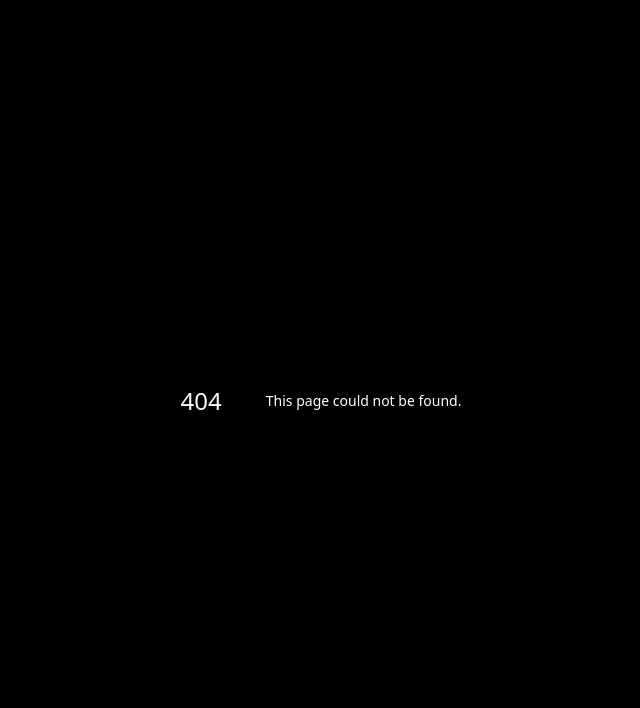
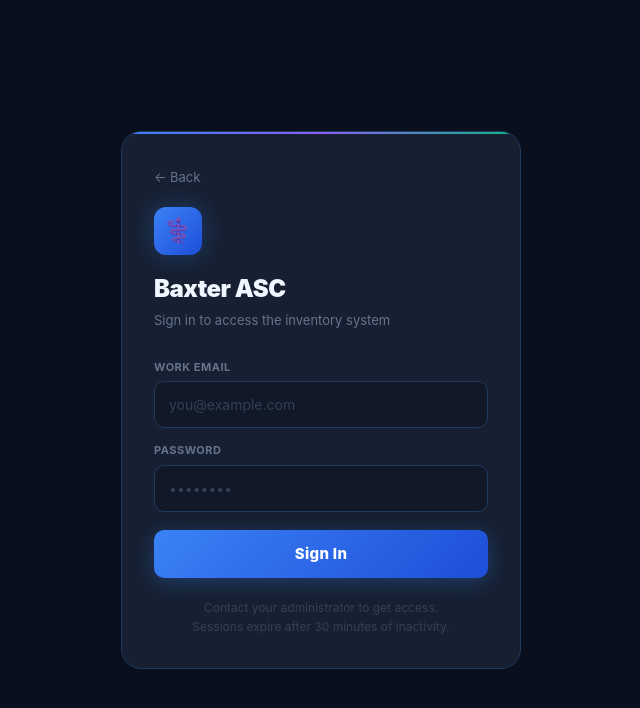
Before and after one commit to ASC-Harrison/nextjs-with-supabase, a Next.js app: page /login in a window 1280 px wide. Before the commit this address had no page. Shown: the top 708 px of the page, without its empty margins (319-959 px from the left). Built offline with nearby package versions, Linux system fonts and the light colour scheme; no server answers.

Commit message:
Create page.tsx

```diff
--- /dev/null
+++ b/app/login/page.tsx
@@ -0,0 +1,111 @@
+"use client";
+
+import { useState } from "react";
+import { useRouter } from "next/navigation";
+import { createClient } from "@supabase/supabase-js";
+
+const supabase = createClient(
+  process.env.NEXT_PUBLIC_SUPABASE_URL!,
+  process.env.NEXT_PUBLIC_SUPABASE_ANON_KEY!
+);
+
+const CSS = `
+  *,*::before,*::after{box-sizing:border-box;}
+  body{margin:0;background:#0a0f1e;font-family:-apple-system,BlinkMacSystemFont,'SF Pro Display','Segoe UI',sans-serif;}
+  .root{min-height:100vh;background:#0a0f1e;display:flex;align-items:center;justify-content:center;padding:16px;}
+  .card{width:100%;max-width:400px;background:#162032;border:1px solid #1e3a5f;border-radius:20px;padding:32px;position:relative;overflow:hidden;}
+  .card::before{content:'';position:absolute;top:0;left:0;right:0;height:2px;background:linear-gradient(90deg,#3b82f6,#8b5cf6,#10b981);border-radius:20px 20px 0 0;}
+  .logo{width:48px;height:48px;background:linear-gradient(135deg,#3b82f6,#1d4ed8);border-radius:12px;display:flex;align-items:center;justify-content:center;font-size:24px;margin-bottom:16px;box-shadow:0 0 24px rgba(59,130,246,0.3);}
+  .title{font-size:24px;font-weight:900;color:#f0f6ff;letter-spacing:-0.5px;margin-bottom:4px;}
+  .sub{font-size:13px;color:#64748b;margin-bottom:28px;}
+  .label{font-size:11px;font-weight:700;color:#64748b;text-transform:uppercase;letter-spacing:0.5px;margin-bottom:6px;display:block;}
+  .inp{width:100%;border-radius:10px;border:1px solid #1e3a5f;background:#111827;color:#f0f6ff;padding:12px 14px;font-size:14px;font-family:inherit;outline:none;transition:all 0.18s;margin-bottom:14px;}
+  .inp:focus{border-color:#3b82f6;box-shadow:0 0 0 3px rgba(59,130,246,0.1);}
+  .inp::placeholder{color:#334155;}
+  .btn{width:100%;border-radius:10px;padding:13px;font-size:15px;font-weight:800;cursor:pointer;border:none;background:linear-gradient(135deg,#3b82f6,#1d4ed8);color:#fff;font-family:inherit;letter-spacing:0.3px;box-shadow:0 4px 20px rgba(59,130,246,0.3);transition:all 0.18s;margin-top:4px;}
+  .btn:hover{box-shadow:0 6px 28px rgba(59,130,246,0.45);transform:translateY(-1px);}
+  .btn:disabled{opacity:0.5;cursor:not-allowed;transform:none;}
+  .err{background:rgba(239,68,68,0.1);border:1px solid rgba(239,68,68,0.3);border-radius:10px;padding:12px 14px;font-size:13px;color:#fca5a5;margin-bottom:14px;}
+  .back{display:inline-flex;align-items:center;gap:6px;color:#64748b;font-size:13px;cursor:pointer;margin-bottom:20px;background:none;border:none;font-family:inherit;padding:0;}
+  .back:hover{color:#94a3b8;}
+  .timeout-badge{background:rgba(245,158,11,0.1);border:1px solid rgba(245,158,11,0.3);border-radius:10px;padding:10px 14px;font-size:12px;color:#fcd34d;margin-bottom:16px;display:flex;align-items:center;gap:8px;}
+`;
+
+export default function LoginPage() {
+  const router = useRouter();
+  const [email, setEmail]       = useState("");
+  const [password, setPassword] = useState("");
+  const [loading, setLoading]   = useState(false);
+  const [error, setError]       = useState("");
+
+  // Check if redirected due to session timeout
+  const isTimeout = typeof window !== "undefined" &&
+    new URLSearchParams(window.location.search).get("timeout") === "1";
+
+  async function handleLogin(e: React.FormEvent) {
+    e.preventDefault();
+    setLoading(true);
+    setError("");
+    try {
+      const { error: authError } = await supabase.auth.signInWithPassword({ email: email.trim(), password });
+      if (authError) { setError(authError.message); setLoading(false); return; }
+      router.push("/");
+    } catch (e: any) {
+      setError(e?.message ?? "Login failed");
+      setLoading(false);
+    }
+  }
+
+  return (
+    <>
+      <style dangerouslySetInnerHTML={{ __html: CSS }} />
+      <div className="root">
+        <div className="card">
+          <button onClick={() => router.push("/")} className="back">← Back</button>
+          <div className="logo">⚕️</div>
+          <div className="title">Baxter ASC</div>
+          <div className="sub">Sign in to access the inventory system</div>
+
+          {isTimeout && (
+            <div className="timeout-badge">
+              ⏱ Session expired due to inactivity. Please sign in again.
+            </div>
+          )}
+
+          {error && <div className="err">{error}</div>}
+
+          <form onSubmit={handleLogin}>
+            <label className="label">Work Email</label>
+            <input
+              value={email}
+              onChange={(e) => setEmail(e.target.value)}
+              type="email"
+              placeholder="you@example.com"
+              className="inp"
+              autoComplete="email"
+              required
+            />
+            <label className="label">Password</label>
+            <input
+              value={password}
+              onChange={(e) => setPassword(e.target.value)}
+              type="password"
+              placeholder="••••••••"
+              className="inp"
+              autoComplete="current-password"
+              required
+            />
+            <button type="submit" className="btn" disabled={loading}>
+              {loading ? "Signing in…" : "Sign In"}
+            </button>
+          </form>
+
+          <div style={{ marginTop: 20, fontSize: 12, color: "#334155", textAlign: "center", lineHeight: 1.6 }}>
+            Contact your administrator to get access.<br />
+            Sessions expire after 30 minutes of inactivity.
+          </div>
+        </div>
+      </div>
+    </>
+  );
+}
```
